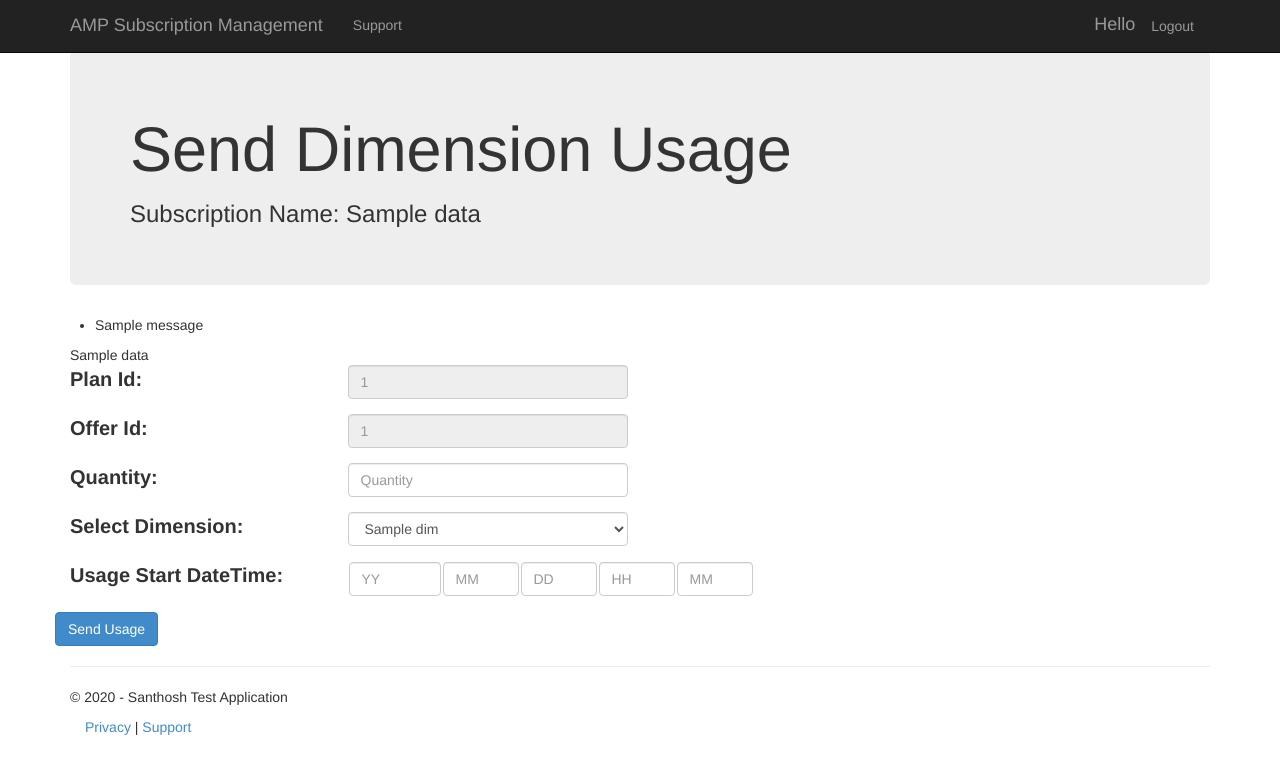
After one commit to santhoshbomma9/amp-sub-mgmt, a Flask app: template amp_app/templates/senddimensionusage.html in a window 1280 px wide. The commit adds this page. Shown: the top 774 px of the page. Run offline with Flask 2, Linux system fonts and the light colour scheme; the template is opened without the code that fills it: most values are stand-ins (such as "Sample title", 1, 10 or a date in 2020); one stand-in notice (Sample message) is shown; parts of the project's set-up code (start-up, migrations or seed data) failed here and were passed over; some libraries are stand-ins or nearby versions.

Commit message:
implemented metered billing

```diff
--- a/amp_app/app_config.py
+++ b/amp_app/app_config.py
@@ -47,6 +47,7 @@ if not WEBHOOK_OPS_STORAGE_TABLE_NAME:
 ISV_OPS_STORAGE_TABLE_NAME = os.getenv('ISV_OPS_STORAGE_TABLE_NAME')
 if not ISV_OPS_STORAGE_TABLE_NAME:
      raise ValueError("Need to define ISV_OPS_STORAGE_TABLE_NAME environment variable")
+DIMENSION_USAGE_STORAGE_TABLE_NAME = os.getenv('DIMENSION_USAGE_STORAGE_TABLE_NAME')
 
 HTTP_SCHEME = os.getenv('HTTP_SCHEME')
 if not HTTP_SCHEME:
@@ -71,4 +72,5 @@ SCOPE = [""]
 AUTHORITY = "https://login.microsoftonline.com/"
 MARKETPLACEAPI_ENDPOINT = 'https://marketplaceapi.microsoft.com/api/saas/subscriptions/'
 MARKETPLACEAPI_OPERATIONS_ENDPOINT = 'https://marketplaceapi.microsoft.com/api/saas/operations'
+MARKETPLACEAPI_USAGE_ENDPOINT = 'https://marketplaceapi.microsoft.com/api/usageEvent'
 MARKETPLACEAPI_RESOURCE = "62d94f6c-d599-489b-a797-3e10e42fbe22"
--- a/amp_app/constant.py
+++ b/amp_app/constant.py
@@ -4,10 +4,12 @@ MANAGE_SUBSCRIPTION_PAGE = 'managesubscription.html'
 CUSTOMER_MANAGE_SUBSCRIPTION_PAGE = 'managesubscriptioncustomer.html'
 SUBSCRIPTION_OPERATIONS_PAGE = 'suboperations.html'
 ERROR_PAGE = 'error.html'
+SEND_DIMENSION_USAGE_PAGE = 'senddimensionusage.html'
 
 RESOLVE_ENDPOINT = f"{app_config.MARKETPLACEAPI_ENDPOINT}resolve{app_config.MARKETPLACEAPI_API_VERSION}"
 MARKETPLACE_TOKEN_ENDPOINT = f"{app_config.AUTHORITY}{app_config.MARKETPLACEAPI_TENANTID}/oauth2/token"
 GET_SUBSCRIPTIONS_ENDPOINT = app_config.MARKETPLACEAPI_ENDPOINT + app_config.MARKETPLACEAPI_API_VERSION
+SEND_DIMENSION_USAGE_ENDPOINT = app_config.MARKETPLACEAPI_USAGE_ENDPOINT + app_config.MARKETPLACEAPI_API_VERSION
 
 
 def ACTIVATE_SUBSCRIPTION_ENDPOINT(subscription_id):
--- /dev/null
+++ b/amp_app/templates/senddimensionusage.html
@@ -0,0 +1,67 @@
+{% extends "layout.html" %}
+
+{% block content %}
+
+<div class="jumbotron">
+    <h1>Send Dimension Usage</h1>
+    <h3>Subscription Name: {{data.subname}}</h3>
+</div>
+
+<div class="row">
+{% with messages = get_flashed_messages(with_categories=true) %}
+  {% if messages %}
+    <ul class=flashes>
+    {% for category, message in messages %}
+      <li class="{{ category }}">{{ message }}</li>
+    {% endfor %}
+    </ul>
+  {% endif %}
+{% endwith %}
+</div>
+
+{{data}}
+<form method="post" style="font-size: 20px;">
+    <div class="form-group row">
+        <label class="col-sm-3 col-form-label">Plan Id:</label>
+        <input type="text" class="form-control" id="planId" name="planId" placeholder="{{ data.planId }}" disabled>
+    </div>
+
+    <div class="form-group row">
+        <label class="col-sm-3 col-form-label">Offer Id:</label>
+        <input type="text" class="form-control" id="offerId" name="offerId" placeholder="{{ data.offerId }}" disabled>
+    </div>
+
+
+    <div class="form-group row">
+        <label class="col-sm-3 col-form-label">Quantity:</label>
+        <input type="number" class="form-control" id="quantity" name="quantity" placeholder="Quantity" min="1" max="10">
+    </div>
+
+    <div class="form-group row">
+        <label class="col-sm-3 col-form-label">Select Dimension:</label>
+        <select name="selecteddimension" class="form-control" width="300px">
+            {% for dim in data.filtered_dimensions_by_offer %}
+                <option value="{{ dim }}">{{ dim }}</option>
+            {% endfor %}
+        </select>
+    </div>
+
+    <div class="form-group row">
+        <label class="col-sm-3 col-form-label">Usage Start DateTime:</label>
+        <table>
+            <tr>
+                <td><input type="number" class="form-control" name="yy" id="yy" placeholder="YY" min="2019" max="2030"></td>
+                <td><input type="number" class="form-control" name="mm" id="mm" placeholder="MM" min="1" max="12"></td>
+                <td><input type="number" class="form-control" name="dd" id="dd" placeholder="DD" min="1" max="31"></td>
+                <td><input type="number" class="form-control" name="hh" id="hh" placeholder="HH" min="0" max="23"></td>
+                <td><input type="number" class="form-control" name="min" id="min" placeholder="MM" min="0" max="59"></td>
+            </tr>
+        </table>
+    </div>
+    <div class="form-group row">
+        <button type="submit" class="btn btn-primary" name="sendusage" value="update">Send Usage</button>
+    </div>
+</form>
+
+
+{% endblock %}
--- a/amp_app/views.py
+++ b/amp_app/views.py
@@ -1,14 +1,17 @@
-import uuid
-import msal
-import json
 from flask import (
     Flask, jsonify, redirect, render_template, request, session, url_for, flash)
-import logging
+
 from flask_session import Session
 from . import amprepo, app_config, constant, utils, app
 from functools import wraps
 from sendgrid import SendGridAPIClient
 from sendgrid.helpers.mail import Mail
+from datetime import datetime
+import pytz
+import logging
+import uuid
+import msal
+import json
 
 app.config.from_object(app_config)
 Session(app)
@@ -115,14 +118,7 @@ def edit(subscriptionid):
         else:
             flash(response.status_code, 'Update not successfully')
 
-    filtered_dimensions_by_offer = None
-    if app_config.Dimension_Data:
-        dimensions = json.loads(app_config.Dimension_Data)
-        filtered_dimensions_by_offer= dimensions.get(subscription['offerId'])
-        app.logger.error(filtered_dimensions_by_offer)
-
     return render_template(constant.MANAGE_SUBSCRIPTION_PAGE, user=session["user"], subscription=subscription, available_plans=plans, dimension=filtered_dimensions_by_offer)
-
 
 
 
@@ -135,6 +131,66 @@ def operations(subscriptionid):
     sub_operations_by_webhook = amprepo.get_sub_operations_webhook(subscriptionid)
     sub_operations_by_isv = amprepo.get_sub_operations_isv(subscriptionid)
     return render_template(constant.SUBSCRIPTION_OPERATIONS_PAGE, user=session["user"], subsciptionname=subname, subscriptionid=subscriptionid, operations=sub_operations_by_subid, webhookops=sub_operations_by_webhook, isvops=sub_operations_by_isv)
+
+
+@app.route("/usage/<subscriptionid>", methods=['GET', 'POST'])
+@login_required
+@admin_login_required
+def usage(subscriptionid):
+    get_data = {}
+    get_data['subname'] = request.args.get('subscriptionname')
+    get_data['planId'] = request.args.get('planid')
+    get_data['offerId'] = request.args.get('offerid')
+
+    filtered_dimensions_by_offer = None
+    if app_config.Dimension_Data:
+        dimensions = json.loads(app_config.Dimension_Data)
+        filtered_dimensions_by_offer = dimensions.get(request.args.get('offerid'))
+        app.logger.error(filtered_dimensions_by_offer)
+    get_data['filtered_dimensions_by_offer'] = filtered_dimensions_by_offer
+
+    if request.method == 'POST':
+
+        api_data = {}
+        api_data['quantity'] = request.form.get('quantity')
+        api_data['selected_dimension'] = request.form.get('selecteddimension')
+
+        month = request.form.get('mm')
+        year = request.form.get('yy')
+        day = request.form.get('dd')
+        hour = request.form.get('hh')
+        minute = request.form.get('min')
+        usage_datetime_str = f'{month}/{day}/{year} {hour}:{minute}'
+        usagetime = datetime.strptime(usage_datetime_str, '%m/%d/%Y %H:%M')
+        local_timezone = pytz.timezone('US/Pacific')
+        usagetime_tz = local_timezone.localize(usagetime, is_dst=None)
+        usagetime_tz_utc = usagetime_tz.astimezone(pytz.utc)
+
+        api_data['local_usage_datetime_object'] = usagetime_tz
+        api_data['utc_usage_datetime_object'] = usagetime_tz_utc
+
+
+        api_data['subname'] = get_data.get('subname')
+        api_data['planId'] = get_data.get('planId')
+        api_data['offerId'] = get_data.get('offerId')
+        api_data['subscriptionid'] = subscriptionid
+
+        # send usage to api
+        response = amprepo.send_dimension_usage(api_data)
+        api_data['response'] = response.status_code
+        api_data['response_message'] = response.text
+
+        # save it in the table storage
+        now = datetime.now()
+        api_data['RowKey'] = now.strftime('%Y%m%d%H%M%S')
+        api_data['PartitionKey'] = subscriptionid
+        amprepo.save_sent_dimension_usage(api_data)
+
+    # get the past sent usage pass it to display
+    get_data['existingUsage'] = amprepo.get_sent_dimension_usage_by_suscription(subscriptionid)
+
+    return render_template(constant.SEND_DIMENSION_USAGE_PAGE, user=session["user"], data=get_data)
+
 
 
 # todo change quantity
```
Also changed, not shown: amp_app/amprepo.py (+12 -0 lines), amp_app/templates/index.html (+6 -2 lines).
